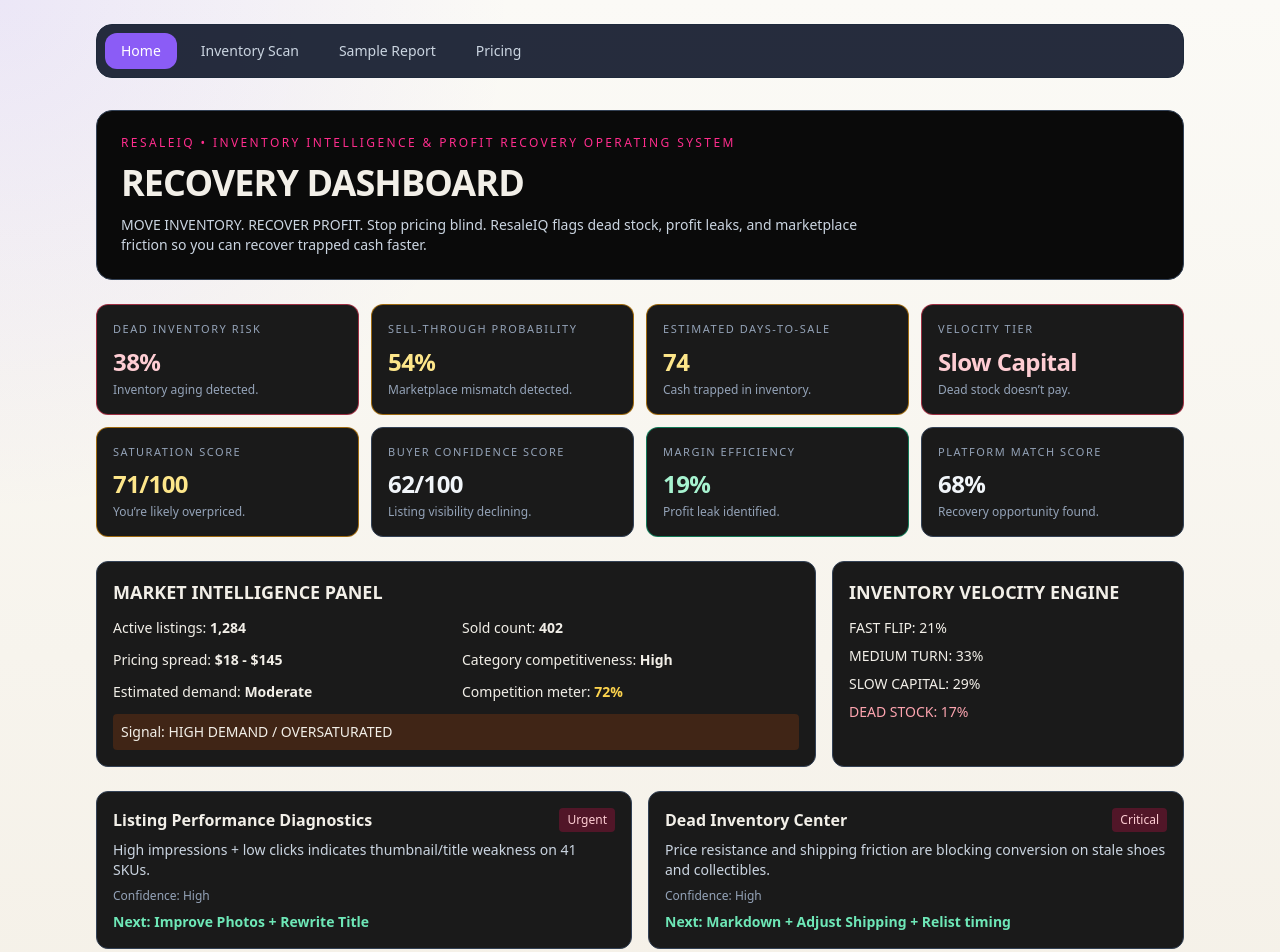
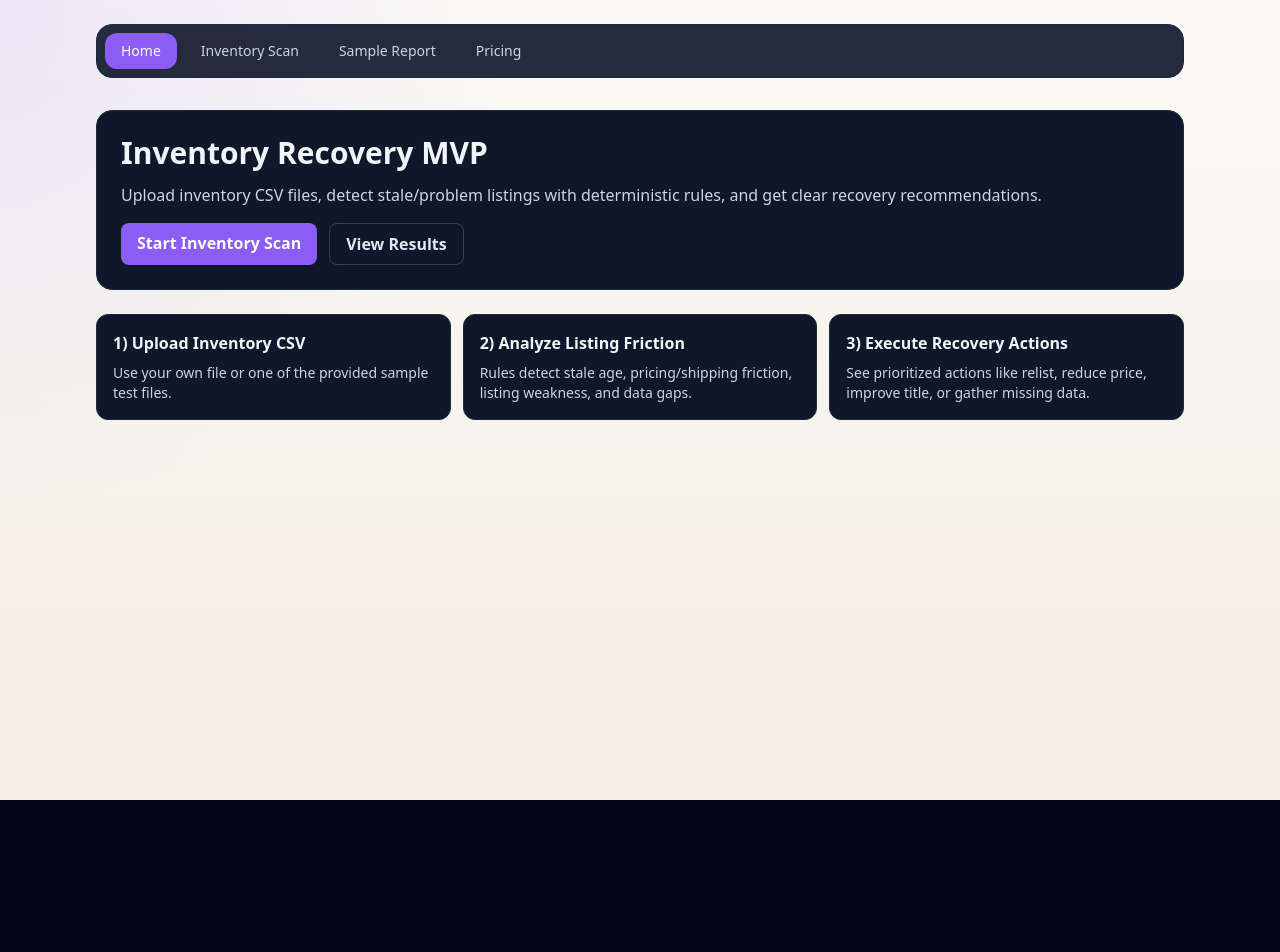
Before and after one commit to RejectedDope/ResaleIQ, a Next.js app: page / in a window 1280 px wide. Shown: the top 952 px of the page. After the commit the page ends 800 px from the top, so only its background shows below. Built offline with nearby package versions, Linux system fonts and the light colour scheme.

Commit message:
stabilize mvp scope and remove conflicting dashboard direction

```diff
--- a/app/page.tsx
+++ b/app/page.tsx
@@ -1,64 +1,31 @@
-import KpiCard from '@/components/KpiCard';
-import DiagnosticCard from '@/components/DiagnosticCard';
-
-const kpis = [
-  ['Dead Inventory Risk', '38%', 'danger', 'Inventory aging detected.'],
-  ['Sell-Through Probability', '54%', 'warn', 'Marketplace mismatch detected.'],
-  ['Estimated Days-to-Sale', '74', 'warn', 'Cash trapped in inventory.'],
-  ['Velocity Tier', 'Slow Capital', 'danger', 'Dead stock doesn’t pay.'],
-  ['Saturation Score', '71/100', 'warn', 'You’re likely overpriced.'],
-  ['Buyer Confidence Score', '62/100', 'neutral', 'Listing visibility declining.'],
-  ['Margin Efficiency', '19%', 'profit', 'Profit leak identified.'],
-  ['Platform Match Score', '68%', 'neutral', 'Recovery opportunity found.'],
-] as const;
+import Link from 'next/link';
 
 export default function HomePage() {
   return (
-    <main className="space-y-6 text-[#F2EFE8]">
-      <section className="rounded-2xl border border-slate-700 bg-[#0A0A0A] p-6">
-        <p className="text-xs uppercase tracking-[0.2em] text-[#FF2D8D]">ResaleIQ • Inventory Intelligence & Profit Recovery Operating System</p>
-        <h1 className="mt-3 text-4xl font-black uppercase tracking-tight">Recovery Dashboard</h1>
-        <p className="mt-3 max-w-3xl text-sm text-slate-300">MOVE INVENTORY. RECOVER PROFIT. Stop pricing blind. ResaleIQ flags dead stock, profit leaks, and marketplace friction so you can recover trapped cash faster.</p>
-      </section>
-
-      <section className="grid gap-3 md:grid-cols-4">
-        {kpis.map(([label, value, tone, sub]) => <KpiCard key={label} label={label} value={value} tone={tone as any} sub={sub} />)}
-      </section>
-
-      <section className="grid gap-4 lg:grid-cols-3">
-        <div className="rounded-xl border border-slate-700 bg-[#1A1A1A] p-4 lg:col-span-2">
-          <h2 className="text-lg font-bold uppercase">Market Intelligence Panel</h2>
-          <div className="mt-3 grid grid-cols-2 gap-3 text-sm">
-            <p>Active listings: <b>1,284</b></p><p>Sold count: <b>402</b></p>
-            <p>Pricing spread: <b>$18 - $145</b></p><p>Category competitiveness: <b>High</b></p>
-            <p>Estimated demand: <b>Moderate</b></p><p>Competition meter: <b className="text-amber-300">72%</b></p>
-          </div>
-          <p className="mt-3 rounded bg-amber-900/40 p-2 text-sm">Signal: HIGH DEMAND / OVERSATURATED</p>
-        </div>
-        <div className="rounded-xl border border-slate-700 bg-[#1A1A1A] p-4">
-          <h2 className="text-lg font-bold uppercase">Inventory Velocity Engine</h2>
-          <ul className="mt-3 space-y-2 text-sm">
-            <li>FAST FLIP: 21%</li>
-            <li>MEDIUM TURN: 33%</li>
-            <li>SLOW CAPITAL: 29%</li>
-            <li className="text-rose-300">DEAD STOCK: 17%</li>
-          </ul>
+    <main className="space-y-6">
+      <section className="rounded-2xl border border-slate-800 bg-slate-900 p-6">
+        <h1 className="text-3xl font-bold">Inventory Recovery MVP</h1>
+        <p className="mt-3 text-slate-300">
+          Upload inventory CSV files, detect stale/problem listings with deterministic rules, and get clear recovery recommendations.
+        </p>
+        <div className="mt-4 flex flex-wrap gap-3">
+          <Link href="/inventory" className="rounded-lg bg-violet-500 px-4 py-2 font-semibold text-white">Start Inventory Scan</Link>
+          <Link href="/results" className="rounded-lg border border-slate-700 px-4 py-2 font-semibold text-slate-200">View Results</Link>
         </div>
       </section>
 
-      <section className="grid gap-4 lg:grid-cols-2">
-        <DiagnosticCard title="Listing Performance Diagnostics" diagnosis="High impressions + low clicks indicates thumbnail/title weakness on 41 SKUs." confidence="High" action="Improve Photos + Rewrite Title" badge="Urgent" />
-        <DiagnosticCard title="Dead Inventory Center" diagnosis="Price resistance and shipping friction are blocking conversion on stale shoes and collectibles." confidence="High" action="Markdown + Adjust Shipping + Relist timing" badge="Critical" />
-        <DiagnosticCard title="Platform Intelligence Engine" diagnosis="eBay visibility strong, Mercari engagement weak for high-ticket hard goods." confidence="Medium" action="Reassign platform priority and test Depop/Etsy fit" />
-        <DiagnosticCard title="Profit Leak Scanner" diagnosis="Fee impact and shipping losses are reducing expected net margin by 11.8%." confidence="Medium" action="Reprice with fee-aware margin floor" />
-      </section>
-
-      <section className="rounded-xl border border-slate-700 bg-[#1A1A1A] p-4">
-        <h2 className="text-lg font-bold uppercase">Recovery Actions Panel</h2>
-        <div className="mt-3 grid gap-2 sm:grid-cols-2 lg:grid-cols-4 text-sm">
-          {['Relist Now', 'Send Offers', 'Markdown', 'Crosslist', 'Bundle', 'Liquidate', 'Improve Photos', 'Rewrite Title'].map((a) => (
-            <div key={a} className="rounded border border-slate-600 bg-[#0A0A0A] px-3 py-2 font-semibold">{a}</div>
-          ))}
+      <section className="grid gap-3 md:grid-cols-3">
+        <div className="rounded-xl border border-slate-800 bg-slate-900 p-4">
+          <h2 className="font-semibold">1) Upload Inventory CSV</h2>
+          <p className="mt-2 text-sm text-slate-300">Use your own file or one of the provided sample test files.</p>
+        </div>
+        <div className="rounded-xl border border-slate-800 bg-slate-900 p-4">
+          <h2 className="font-semibold">2) Analyze Listing Friction</h2>
+          <p className="mt-2 text-sm text-slate-300">Rules detect stale age, pricing/shipping friction, listing weakness, and data gaps.</p>
+        </div>
+        <div className="rounded-xl border border-slate-800 bg-slate-900 p-4">
+          <h2 className="font-semibold">3) Execute Recovery Actions</h2>
+          <p className="mt-2 text-sm text-slate-300">See prioritized actions like relist, reduce price, improve title, or gather missing data.</p>
         </div>
       </section>
     </main>
--- a/components/DiagnosticCard.tsx
+++ /dev/null
@@ -1,21 +0,0 @@
-type Props = {
-  title: string;
-  diagnosis: string;
-  confidence: string;
-  action: string;
-  badge?: string;
-};
-
-export default function DiagnosticCard({ title, diagnosis, confidence, action, badge }: Props) {
-  return (
-    <div className="rounded-xl border border-slate-700 bg-[#1A1A1A] p-4">
-      <div className="flex items-center justify-between">
-        <h3 className="font-bold">{title}</h3>
-        {badge ? <span className="rounded bg-rose-900/50 px-2 py-1 text-xs text-rose-200">{badge}</span> : null}
-      </div>
-      <p className="mt-2 text-sm text-slate-300">{diagnosis}</p>
-      <p className="mt-2 text-xs text-slate-400">Confidence: {confidence}</p>
-      <p className="mt-2 text-sm font-semibold text-emerald-300">Next: {action}</p>
-    </div>
-  );
-}
--- a/components/KpiCard.tsx
+++ /dev/null
@@ -1,18 +0,0 @@
-type Props = { label: string; value: string; tone?: 'neutral'|'warn'|'danger'|'profit'; sub?: string };
-
-const tones = {
-  neutral: 'border-slate-700 text-slate-100',
-  warn: 'border-amber-500/60 text-amber-200',
-  danger: 'border-rose-500/60 text-rose-200',
-  profit: 'border-emerald-500/60 text-emerald-200',
-};
-
-export default function KpiCard({ label, value, tone='neutral', sub }: Props) {
-  return (
-    <div className={`rounded-xl border bg-[#1A1A1A] p-4 ${tones[tone]}`}>
-      <p className="text-[11px] uppercase tracking-[0.14em] text-slate-400">{label}</p>
-      <p className="mt-2 text-2xl font-extrabold tracking-tight">{value}</p>
-      {sub ? <p className="mt-1 text-xs text-slate-400">{sub}</p> : null}
-    </div>
-  );
-}
```
